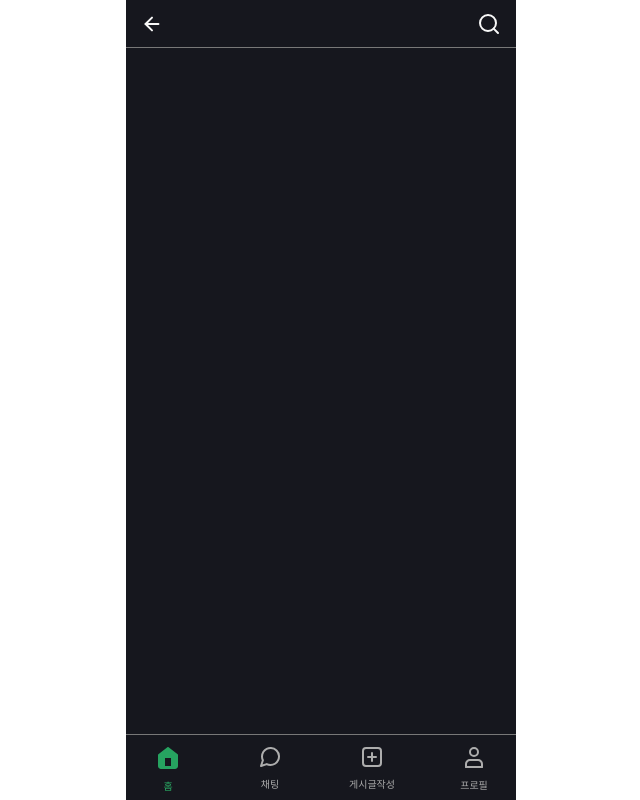
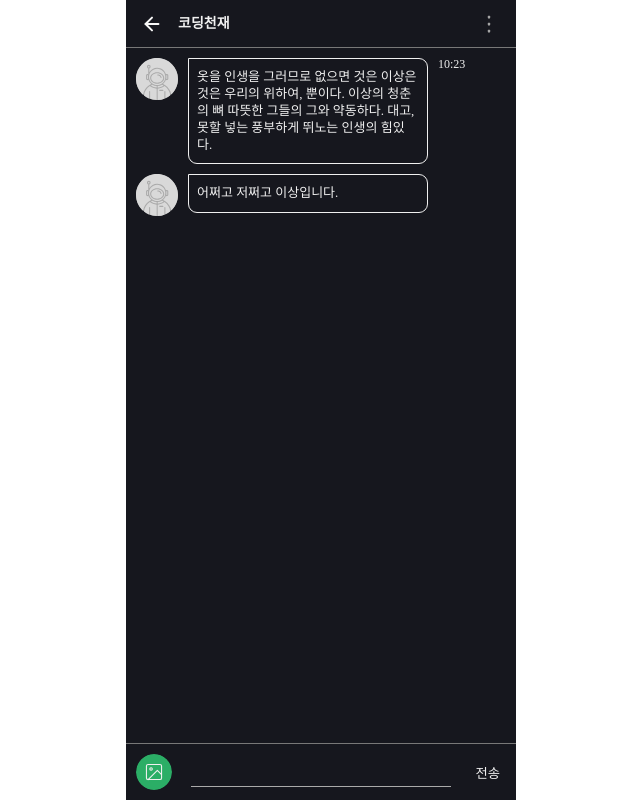
Before and after one commit to FRONTENDSCHOOL5/final-03-code-space, a React (Create React App) app: page /message in a window 1280 px wide. Shown: the whole page, without its empty margins (319-959 px from the left). Built offline with nearby package versions, Linux system fonts and the light colour scheme; a web font is replaced by a local one; what recoil-persist would draw is missing.

Commit message:
💄 Styles : message 채팅 UI 구현(#25)

```diff
--- a/src/Components/Common/MainHeader.jsx
+++ b/src/Components/Common/MainHeader.jsx
@@ -45,6 +45,14 @@ const MainHeader = ({ type, handleUploadPost}) => {
           <img src={backIcon} alt="뒤로가기"></img>
           <img src={moreIcon} alt="더보기"></img>
         </>
+        ) : type === 'message' ? (
+          <>
+            <SWrap>
+              <img src={backIcon} alt="뒤로가기"></img>
+              <SNickname>코딩천재</SNickname>
+            </SWrap>
+            <img src={moreIcon} alt="더보기"></img>
+          </>
         ) : (
           <>에러</>
         )}
@@ -88,3 +96,13 @@ const SSaveBtn = styled(Button)`
   justify-content: center;
   align-items: center;
 `;
+
+const SWrap = styled.div`
+  display: flex;
+  align-items: center;
+`;
+
+const SNickname = styled.p`
+  margin-left: 15px;
+  font-size: 14px;
+`;
--- a/src/Pages/MessagePage.jsx
+++ b/src/Pages/MessagePage.jsx
@@ -1,15 +1,126 @@
-import React from 'react';
-import BottomNav from '../Components/Common/BottomNav';
+import React, {useRef} from 'react';
+import styled from 'styled-components';
 import MainHeader from '../Components/Common/MainHeader';
+import uploadImg from '../assets/icons/uploadImg.svg';
+import ProfileImg from '../assets/img/profile-img.svg';
 
 const MessagePage = () => {
+  const imgInput = useRef();
+
+  // 이미지 업로드 버튼 클릭시 파일 선택 가능
+  const handleClick = () => {
+    imgInput.current.click();
+  }
+
   return (
-    <div>
-      <MainHeader type="profile" />
-      <div></div>
-      <BottomNav />
-    </div>
+    <>
+      <MainHeader type="message" />
+      <SMsgWrap>
+        <SProfileImg></SProfileImg>
+        <SMsgContent>옷을 인생을 그러므로 없으면 것은 이상은 것은 우리의 위하여, 뿐이다. 이상의 청춘의 뼈 따뜻한 그들의 그와 약동하다. 대고, 못할 넣는 풍부하게 뛰노는 인생의 힘있다.</SMsgContent>
+        <SMsgTime>10:23</SMsgTime>
+      </SMsgWrap>
+      <SMsgWrap>
+        <SProfileImg></SProfileImg>
+        <SMsgContent>어쩌고 저쩌고 이상입니다.</SMsgContent>
+      </SMsgWrap>
+      <SLayout>
+        <SUploadImgBtn onClick={handleClick}>
+          <SInputImg type="file" accept="image/jpg, image/jpeg, image/png" multiple ref={imgInput} ></SInputImg>
+        </SUploadImgBtn>
+        <SWriteMsg></SWriteMsg>
+        <SSendBtn>전송</SSendBtn>
+      </SLayout>
+    </>
   );
 };
 
 export default MessagePage;
+
+const SMsgWrap = styled.div`
+  margin: 10px;
+  display: flex;
+  align-items: start;
+`;
+
+const SProfileImg = styled.div`
+  width: 42px;
+  height: 42px;
+  background-image: url(${ProfileImg});
+  background-size: 42px 42px;
+`;
+
+const SMsgContent = styled.div`
+  width: 240px;
+  margin-left: 10px;
+  padding: 10px 8px;
+  color: var(--white);
+  border: 0.5px solid var(--white);
+  border-radius: 0px 9px 9px 9px;
+  font-size: 13px;
+  line-height: 1.3;
+`;
+
+const SMsgTime = styled.p`
+  align-items: flex-end;
+  margin-left: 10px;
+  color: var(--white);
+  font-size: 12px;
+`;
+
+const SLayout = styled.div`
+  max-width: 390px;
+  margin: 0 auto;
+  background: var(--black);
+  border-top: 0.5px solid var(--darkgray);
+  display: flex;
+  justify-content: space-between; // 요소들을 가로로 정렬
+  align-items: center;
+  position: fixed;
+  bottom: 0;
+  left: 0;
+  right: 0;
+`;
+
+const SUploadImgBtn = styled.div`
+  float: right;
+  width: 36px;
+  height: 36px;
+  margin: 10px 0 10px 10px;
+  border-radius: 50%;
+  background-image: url(${uploadImg});
+  background-size: cover;
+  cursor: pointer;
+`;
+
+const SInputImg = styled.input`
+  display: none;
+`;
+
+const SWriteMsg = styled.input`
+  height: 30px;
+  width: 260px;
+  background-color: var(--black);
+  border: none;
+  outline: none;
+  border-bottom: 1px solid var(--gray);
+  padding: 10px 0;
+  color: var(--white);
+  font-size: 14px;
+  &:focus {
+    transition: all 0.5s;
+    border-bottom: 1px solid var(--point-color);
+  }
+  &::placeholder {
+    color: var(--gray);
+  }
+`;
+
+const SSendBtn = styled.button`
+  color: var(--white);
+  margin-right: 10px;
+  &:hover {
+    transition: all 0.5s;
+    color: var(--point-color);
+  }
+`;
```
